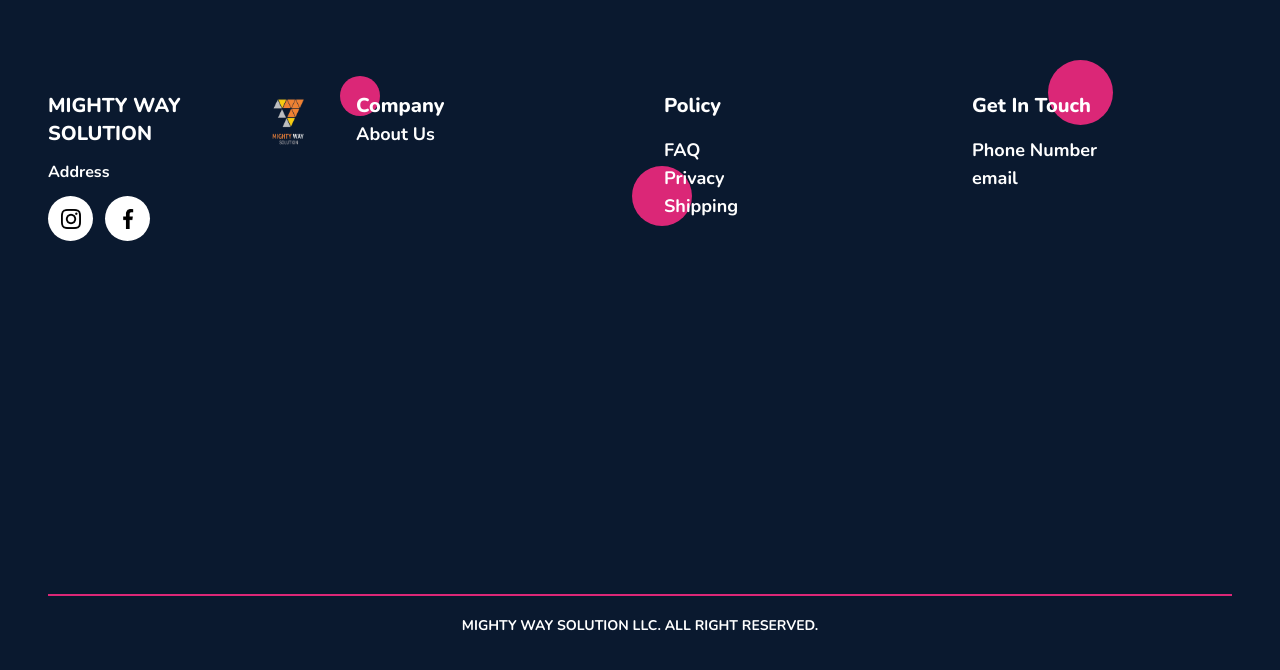
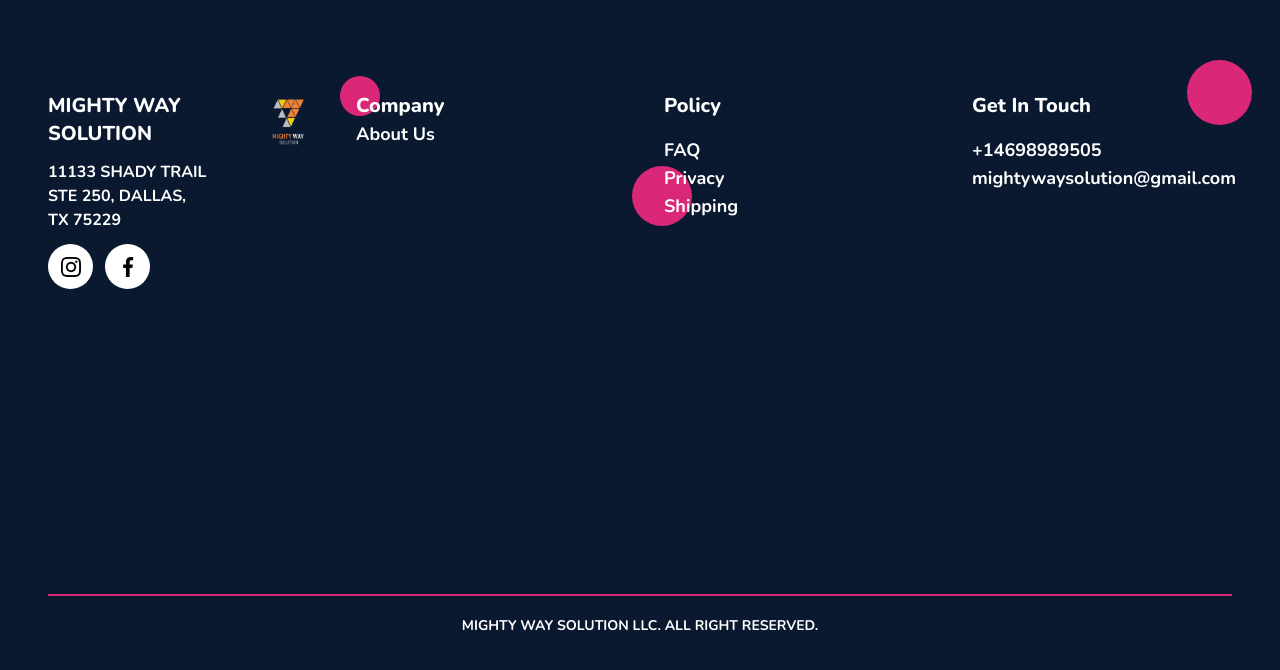
Before and after one commit to SibteDev72/mighty-way-solution, a Nuxt app: page / in a window 1280 px wide. Shown: the part 2532-3202 px from the top of the page. Built offline with nearby package versions, Linux system fonts and the light colour scheme; a web font is replaced by a local one.

Commit message:
Contact Info Updated

```diff
--- a/components/Content/ContactUs.vue
+++ b/components/Content/ContactUs.vue
@@ -11,7 +11,9 @@
           MIGHTY WAY SOLUTION
           <img class="w-[40px]" src="/new/images/icons/logo.jpg" />
         </p>
-        <p class="font-bold w-[10rem]">Address</p>
+        <p class="font-bold w-[10rem]">
+          11133 SHADY TRAIL STE 250, DALLAS, TX 75229
+        </p>
         <div class="flex flex-row gap-3">
           <a
             target="_blank"
@@ -72,8 +74,8 @@
           class="absolute bg-pink-600 top-[-2rem] right-[-1rem] w-[65px] h-[65px] rounded-full bg-buttonPrimary"
         />
         <div>
-          <p class="font-bold text-lg">Phone Number</p>
-          <p class="font-bold text-lg">email</p>
+          <p class="font-bold text-lg">+14698989505</p>
+          <p class="font-bold text-lg">mightywaysolution@gmail.com</p>
         </div>
       </div>
     </div>
```
